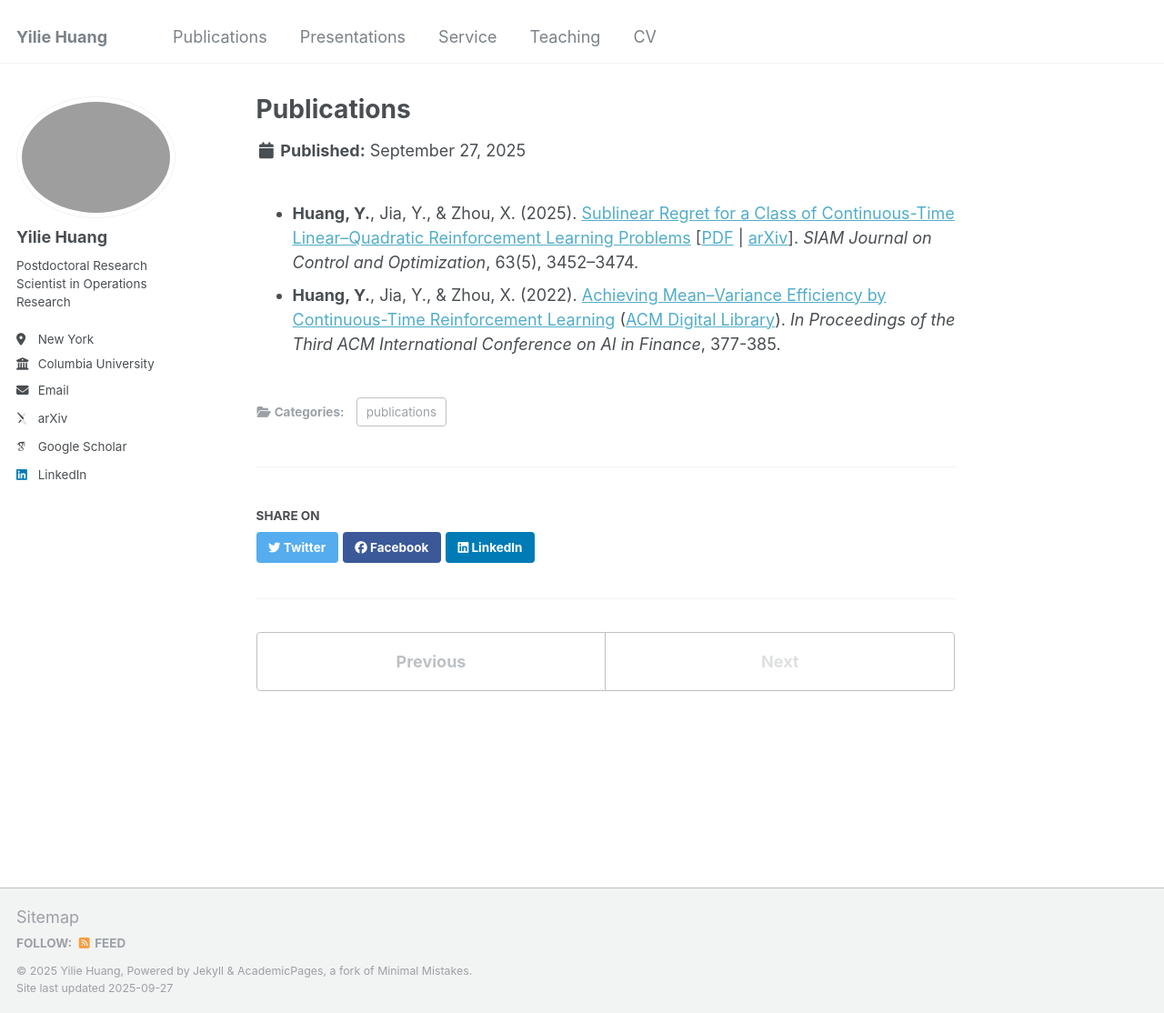
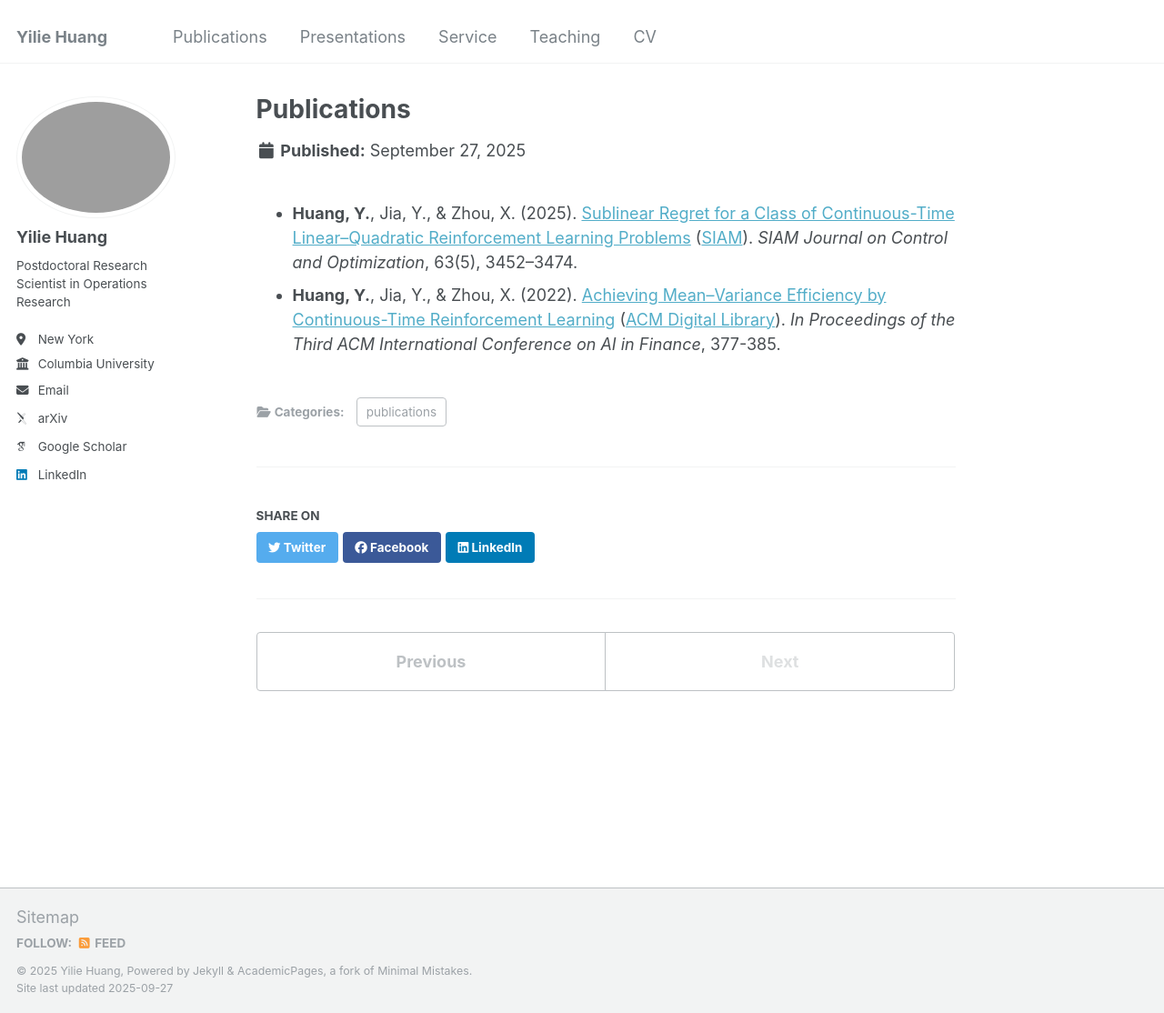
Before and after one commit to yiliehuang/yiliehuang.github.io, a Jekyll site: the page built from _publications/publications.md, in a window 1280 px wide and 1114 px high. Shown: the whole window at 91% size. Built offline with Jekyll 4.4.1, drawn with Linux system fonts in a browser that asks for light colours; some web fonts are replaced.

Commit message:
Update publications.md

```diff
--- a/_publications/publications.md
+++ b/_publications/publications.md
@@ -6,8 +6,8 @@ permalink: publication/publications
 
 <ul>
   <li><strong>Huang, Y.</strong>, Jia, Y., & Zhou, X. (2025).
-      <a href="https://doi.org/10.1137/24M1695075">Sublinear Regret for a Class of Continuous-Time Linear–Quadratic Reinforcement Learning Problems</a>
-      [<a href="/files/LQ_SICON_2025.pdf">PDF</a> | <a href="https://arxiv.org/abs/2407.17226">arXiv</a>].
+      <a href="/files/LQ_SICON_2025.pdf">Sublinear Regret for a Class of Continuous-Time Linear–Quadratic Reinforcement Learning Problems</a>
+      (<a href="https://doi.org/10.1137/24M1695075">SIAM</a>).
       <em>SIAM Journal on Control and Optimization</em>, 63(5), 3452–3474.
   </li>
 
```
